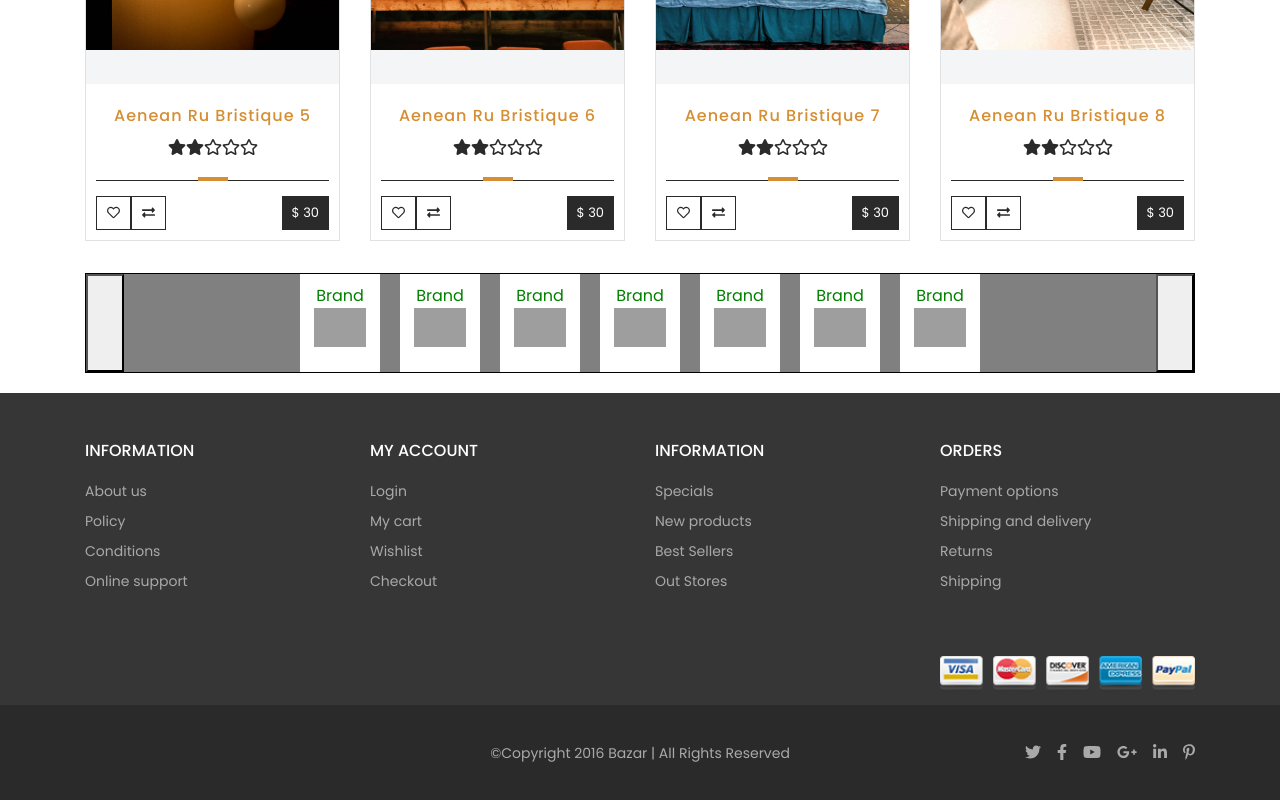
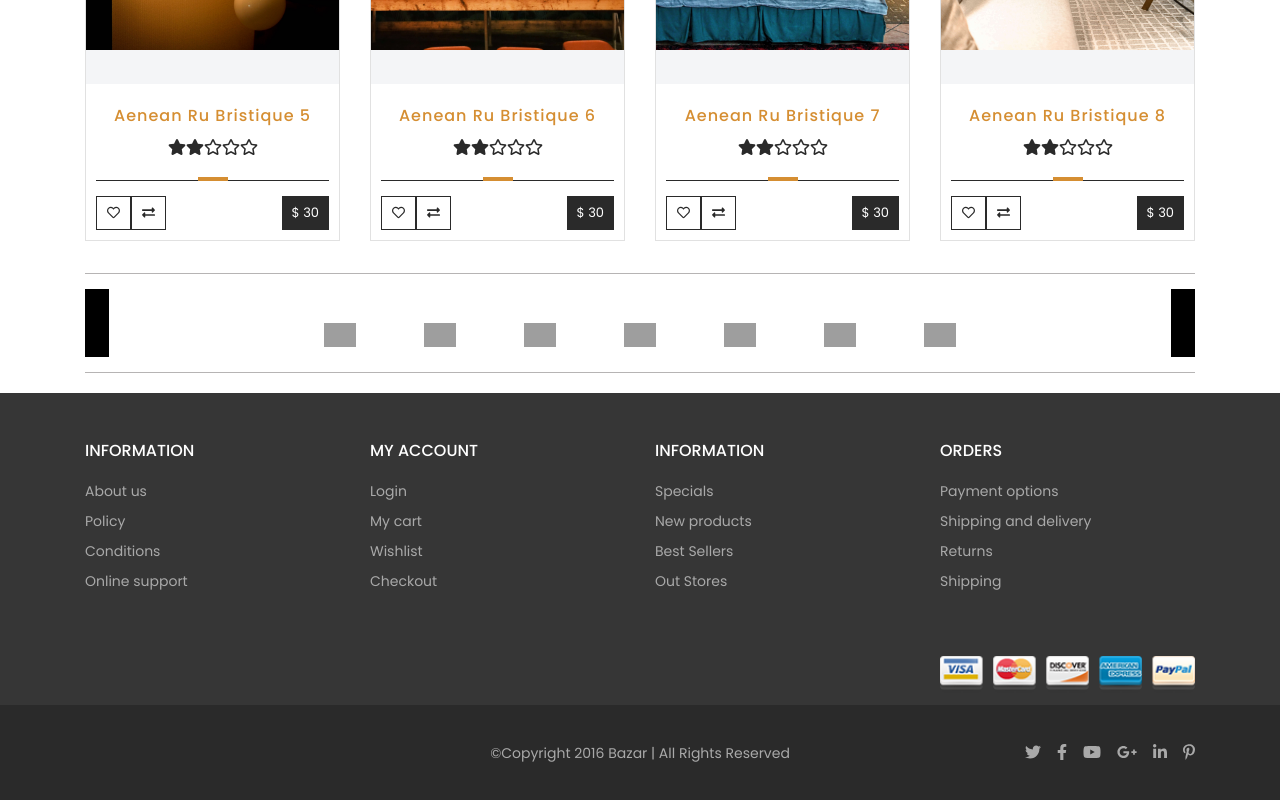
Before and after one commit to iMdPd/reactTeamProject, a React (Create React App) app: page / in a window 1280 px wide. Shown: the part 1450-2250 px from the top of the page. Built offline with nearby package versions, Linux system fonts and the light colour scheme; grey boxes are pictures that could not be loaded.

Commit message:
Add small changes in css

```diff
--- a/src/components/layout/Brands/Brands.js
+++ b/src/components/layout/Brands/Brands.js
@@ -1,6 +1,7 @@
 import React from 'react';
 import styles from './Brands.module.scss';
 import Brand from '../../common/Brand/Brand';
+import { FontAwesomeIcon } from '@fortawesome/react-fontawesome';
 
 const Brands = () => {
   const array = [1, 2, 3, 4, 5, 6, 7];
@@ -13,7 +14,9 @@ const Brands = () => {
             <Brand key={element} />
           ))}
         </div>
-        <button className={styles.button}></button>
+        <button className={styles.button}>
+          <FontAwesomeIcon icon='fa-solid fa-chevron-right' />
+        </button>
       </div>
     </div>
   );
--- a/src/components/layout/Brands/Brands.module.scss
+++ b/src/components/layout/Brands/Brands.module.scss
@@ -1,19 +1,27 @@
 .border {
+    padding-top: 15px;
+    padding-bottom: 15px;
     display: flex;
-    color: green;
+    color: white;
     width: 100%;
     height: 100px;
-    border: 1px solid black;
+    border-top: 1px solid rgb(182, 180, 180);
+    border-bottom: 1px solid rgb(182, 180, 180);
     margin-bottom: 20px;
 }
 
 .button{
+    background-color: black;
     height: 100%;
-    width: 40px;
+    width: 25px;
+    border: none;
+    color: black;
+     i {
+        color: black;
+     }
 }
 
 .content {
     width: 100%;
-    background-color: gray;
     text-align: center;
 }
```
